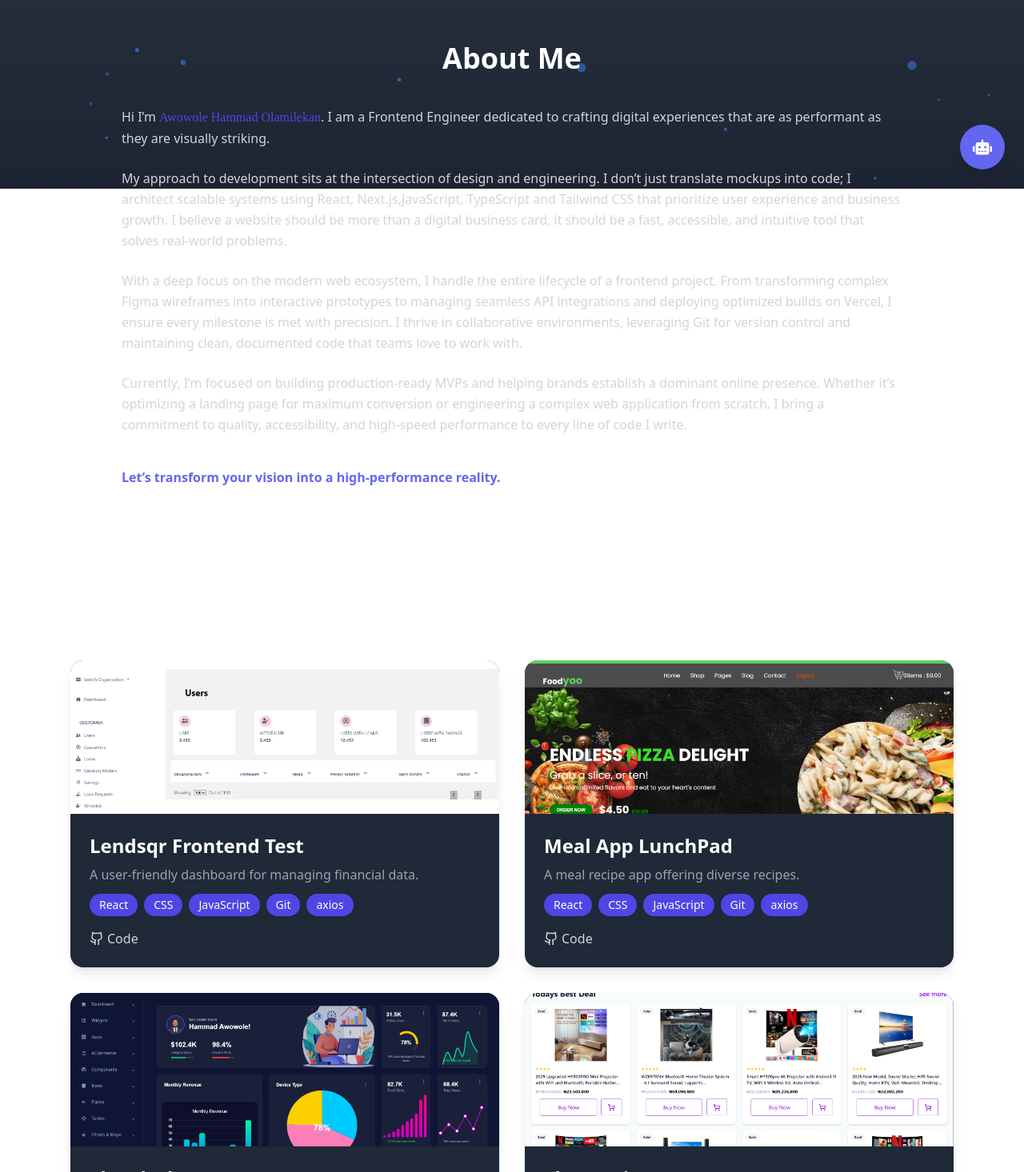
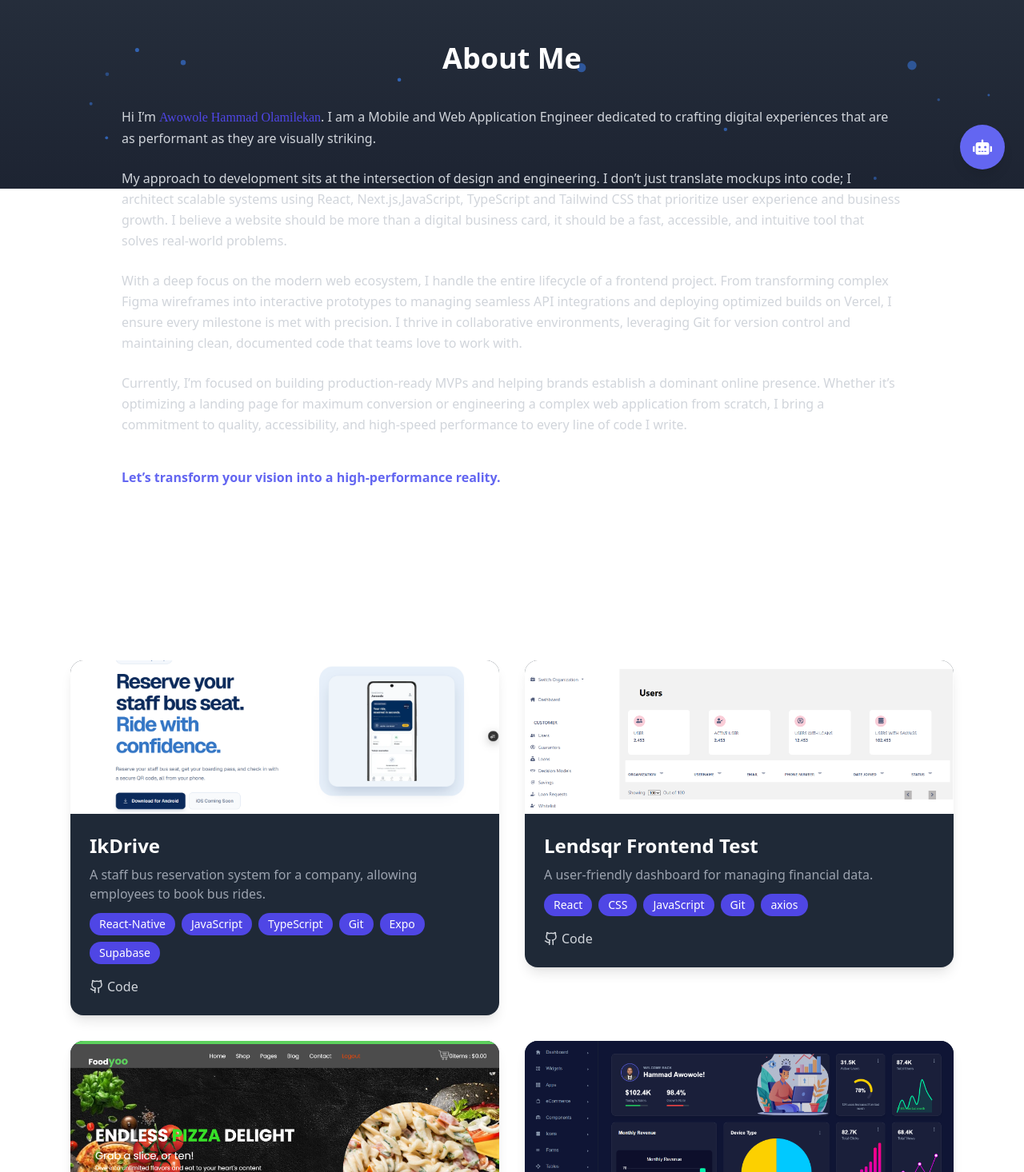
Before and after one commit to lexycon002/web_portfolio, a React (Vite) app: page / in a window 1280 px wide. Shown: the part 564-2030 px from the top of the page at 80% size. Built offline with nearby package versions, Linux system fonts and the light colour scheme; no server answers; a web font is replaced by a local one.

Commit message:
Additional project

```diff
--- a/src/sections/About.jsx
+++ b/src/sections/About.jsx
@@ -6,7 +6,7 @@ function About() {
         <div className="space-y-6 text-gray-700 dark:text-gray-300 leading-relaxed">
           <p className="">
             Hi I’m <span className="font-podkova text-indigo-600">Awowole Hammad Olamilekan</span>.
-            I am a Frontend Engineer dedicated to crafting digital experiences that are as
+            I am a Mobile and Web Application Engineer dedicated to crafting digital experiences that are as
             performant as they are visually striking.
           </p>
 
@@ -17,6 +17,7 @@ function About() {
             business growth. I believe a website should be more than a digital business card, it
             should be a fast, accessible, and intuitive tool that solves real-world problems.
           </p>
+
 
           <p>
             With a deep focus on the modern web ecosystem, I handle the entire lifecycle of a
--- a/src/sections/Projects.jsx
+++ b/src/sections/Projects.jsx
@@ -6,6 +6,7 @@ import SchoolImg from "../assets/school-management.png";
 import ElectroImg from "../assets/electronic-store.png";
 import LendSqrImg from "../assets/lend-sqr.png";
 import flowdashImg from "../assets/flowdash.png";
+import IkdrieveImg from "../assets/ikdrive.png";
 
 
 const containerVariants = {
@@ -23,6 +24,13 @@ const cardVariants = {
 
 function Projects() {
   const projects = [
+    {
+      title: "IkDrive",
+      desc: "A staff bus reservation system for a company, allowing employees to book bus rides.",
+      img: IkdrieveImg,
+      code: "https://github.com/lexycon002/ikdrive",
+      stack: ["React-Native", "JavaScript","TypeScript","Git","Expo", "Supabase"],
+    },
     {
       title: "Lendsqr Frontend Test",
       desc: "A user-friendly dashboard for managing financial data.",
```
Also changed, not shown: src/assets/ikdrive.png (added), src/assets/post4.png (added).
